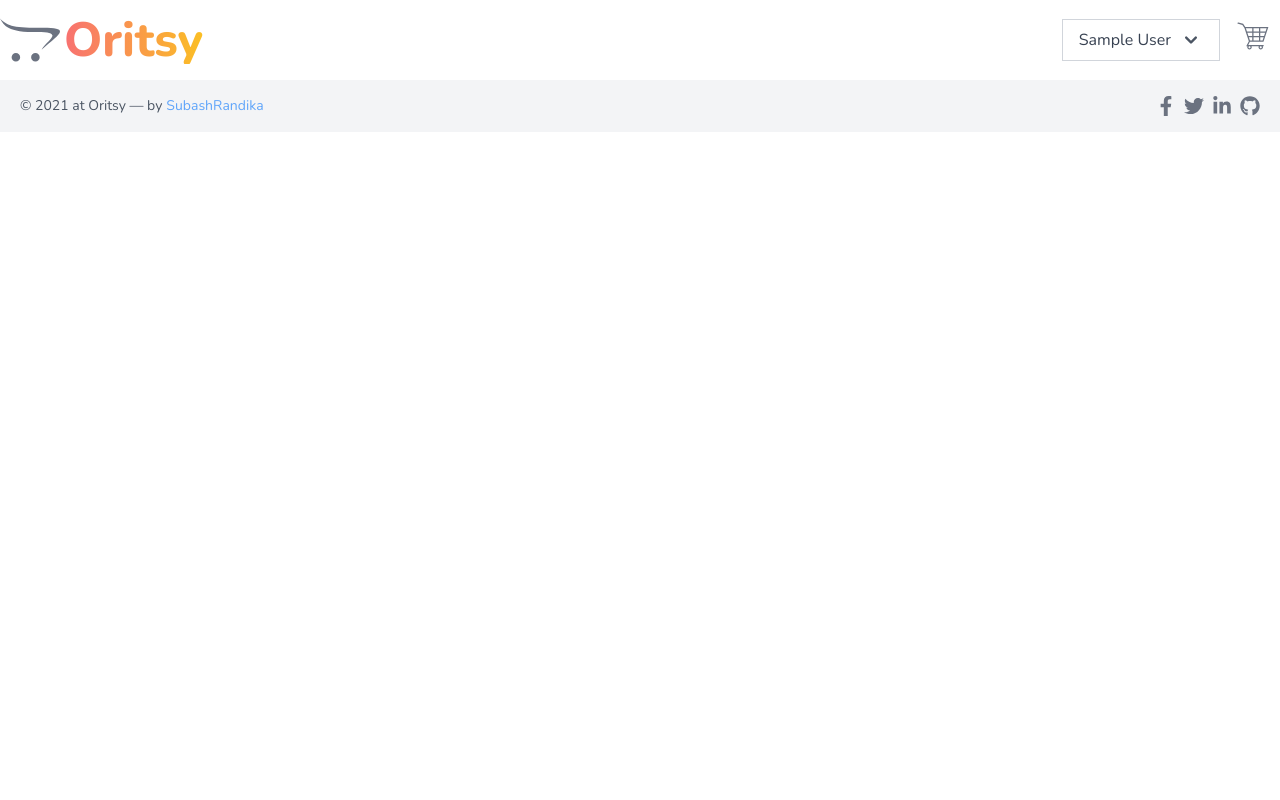
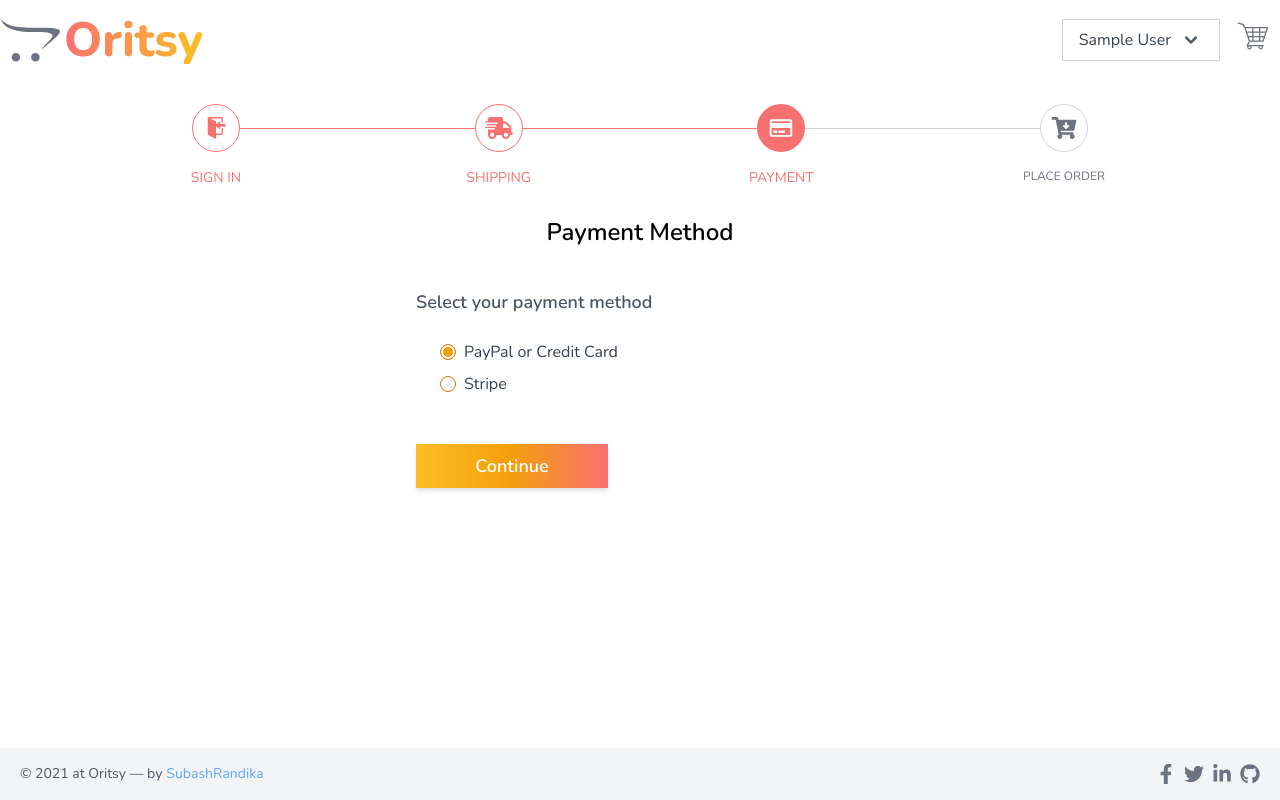
Before and after one commit to SubashRandika/oritsy, a React (Create React App) app in the folder front-end/: page /payment in a window 1280 px wide. Built offline with nearby package versions, Linux system fonts and the light colour scheme; sample sign-in values are in the browser's storage.

Commit message:
Implemented Payment method screen UI component with tailwind style configurations for custom radio button.

```diff
--- a/front-end/src/App.js
+++ b/front-end/src/App.js
@@ -11,6 +11,8 @@ import Register from './pages/Register';
 import Profile from './pages/Profile';
 import Shipping from './pages/Shipping';
 import PrivateRoute from './components/PrivateRoute';
+import Payment from './pages/Payment';
+
 import 'react-toastify/dist/ReactToastify.css';
 
 const App = () => {
@@ -32,6 +34,9 @@ const App = () => {
 					<PrivateRoute exact path='/shipping'>
 						<Shipping />
 					</PrivateRoute>
+					<PrivateRoute exact path='/payment'>
+						<Payment />
+					</PrivateRoute>
 					<Route path='/product/:id'>
 						<ProductDetails />
 					</Route>
--- /dev/null
+++ b/front-end/src/pages/Payment.jsx
@@ -0,0 +1,79 @@
+import React, { useState } from 'react';
+import { useHistory } from 'react-router-dom';
+import CheckoutStepper from '../components/CheckoutStepper/CheckoutStepper';
+
+const Payment = () => {
+	const history = useHistory();
+	const [paymentMethod, setPaymentMethod] = useState('PayPal');
+
+	const handlePaymentMethodSave = (e) => {
+		e.preventDefault();
+		history.push('/place-order');
+	};
+
+	const handleOnChange = (e) => {
+		console.log('Changed');
+		setPaymentMethod(e.target.value);
+	};
+
+	return (
+		<main className='container m-auto h-full my-6'>
+			<div className='max-w-4xl mx-auto'>
+				<CheckoutStepper stepStatus={['outline', 'outline', 'active']} />
+			</div>
+			<div className='max-w-md mx-auto mt-16'>
+				<h1 className='text-2xl font-semibold mb-10 text-center'>
+					Payment Method
+				</h1>
+				<form onSubmit={handlePaymentMethodSave}>
+					<p className='text-lg text-gray-600 mb-6 font-semibold'>
+						Select your payment method
+					</p>
+					<div className='group flex items-center ml-6 mb-2'>
+						<input
+							id='paypal'
+							className='w-4 h-4 flex items-center justify-center rounded-full border border-yellow-600 transition-transform duration-200 ease-in transform group-hover:scale-110 appearance-none checked:bg-yellow-500 checked:shadow-radio cursor-pointer'
+							type='radio'
+							name='paymentMethod'
+							value='PayPal'
+							onChange={handleOnChange}
+							checked
+						/>
+						<label
+							className='ml-2 cursor-pointer text-gray-700'
+							htmlFor='paypal'
+						>
+							PayPal or Credit Card
+						</label>
+					</div>
+					<div className='group flex items-center ml-6 mb-4'>
+						<input
+							id='stripe'
+							className='w-4 h-4 flex items-center justify-center rounded-full border border-yellow-600 transition-transform duration-200 ease-in transform group-hover:scale-110 appearance-none checked:bg-yellow-500 checked:shadow-radio cursor-pointer'
+							type='radio'
+							name='paymentMethod'
+							value='Stripe'
+							onChange={handleOnChange}
+						/>
+						<label
+							className='ml-2 cursor-pointer text-gray-700'
+							htmlFor='stripe'
+						>
+							Stripe
+						</label>
+					</div>
+					<div className='my-12 w-48'>
+						<button
+							className='w-full bg-gradient-to-r from-yellow-400 via-yellow-500 to-red-400 text-white text-lg font-semibold px-6 py-2 mr-5 shadow-md hover:shadow-lg transition duration-300 ease-in-out'
+							type='submit'
+						>
+							Continue
+						</button>
+					</div>
+				</form>
+			</div>
+		</main>
+	);
+};
+
+export default Payment;
--- a/front-end/src/pages/Shipping.jsx
+++ b/front-end/src/pages/Shipping.jsx
@@ -1,5 +1,5 @@
 import React, { useState } from 'react';
-import { useHistory } from 'react-router';
+import { useHistory } from 'react-router-dom';
 import { useDispatch, useSelector } from 'react-redux';
 import {
 	cartSelector,
--- a/front-end/tailwind.config.js
+++ b/front-end/tailwind.config.js
@@ -10,12 +10,25 @@ module.exports = {
 				github: '#211F1F',
 				pinterest: '#bd081c'
 			}
+		},
+		boxShadow: {
+			sm: '0 1px 2px 0 rgba(0, 0, 0, 0.05)',
+			DEFAULT:
+				'0 1px 3px 0 rgba(0, 0, 0, 0.1), 0 1px 2px 0 rgba(0, 0, 0, 0.06)',
+			md: '0 4px 6px -1px rgba(0, 0, 0, 0.1), 0 2px 4px -1px rgba(0, 0, 0, 0.06)',
+			lg: '0 10px 15px -3px rgba(0, 0, 0, 0.1), 0 4px 6px -2px rgba(0, 0, 0, 0.05)',
+			xl: '0 20px 25px -5px rgba(0, 0, 0, 0.1), 0 10px 10px -5px rgba(0, 0, 0, 0.04)',
+			radio: '0px 0px 0px 2px rgba(255, 255, 255, 1) inset',
+			inner: 'inset 0 2px 4px 0 rgba(0, 0, 0, 0.06)',
+			none: 'none'
 		}
 	},
 	variants: {
 		extend: {
 			scale: ['group-hover'],
-			opacity: ['disabled']
+			opacity: ['disabled'],
+			backgroundColor: ['checked'],
+			boxShadow: ['checked']
 		}
 	},
 	plugins: []
```
